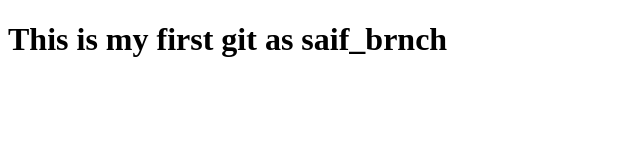
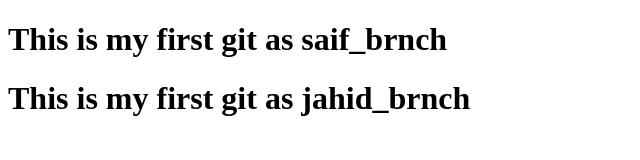
Before and after one commit to saifgithub454/team-work, a plain HTML site: page index.html in a window 1280 px wide. Shown: the whole page, without its empty margins (0-640 px from the left). Drawn offline with Linux system fonts and the light colour scheme.

Commit message:
changed by jahid_brnc

```diff
--- a/index.html
+++ b/index.html
@@ -7,5 +7,9 @@
 </head>
 <body>
     <h1>This is my first git as saif_brnch  </h1>
+
+
+    <!-- This line is addedd by jahid -->
+    <h1>This is my first git as jahid_brnch </h1>
 </body>
 </html>
```
